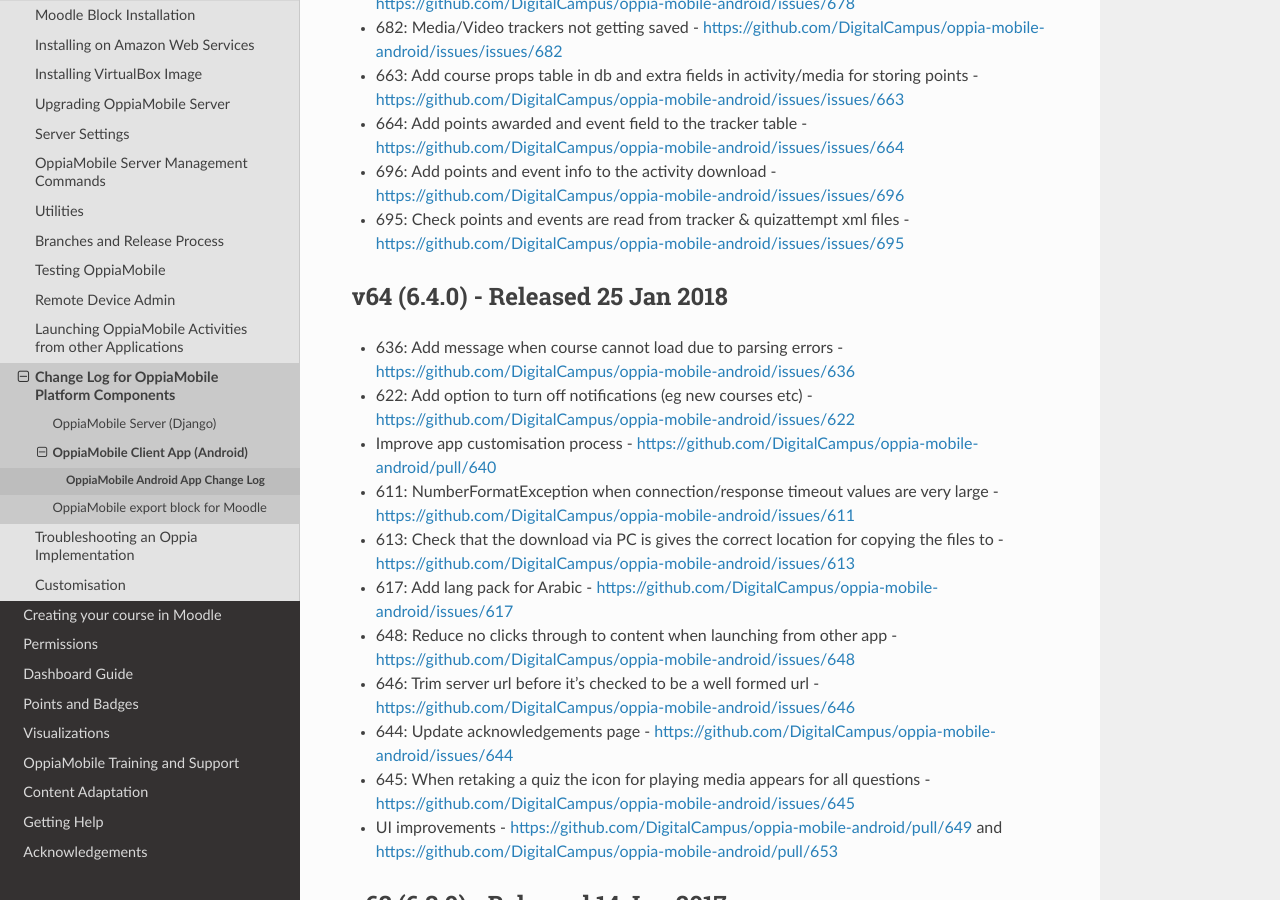
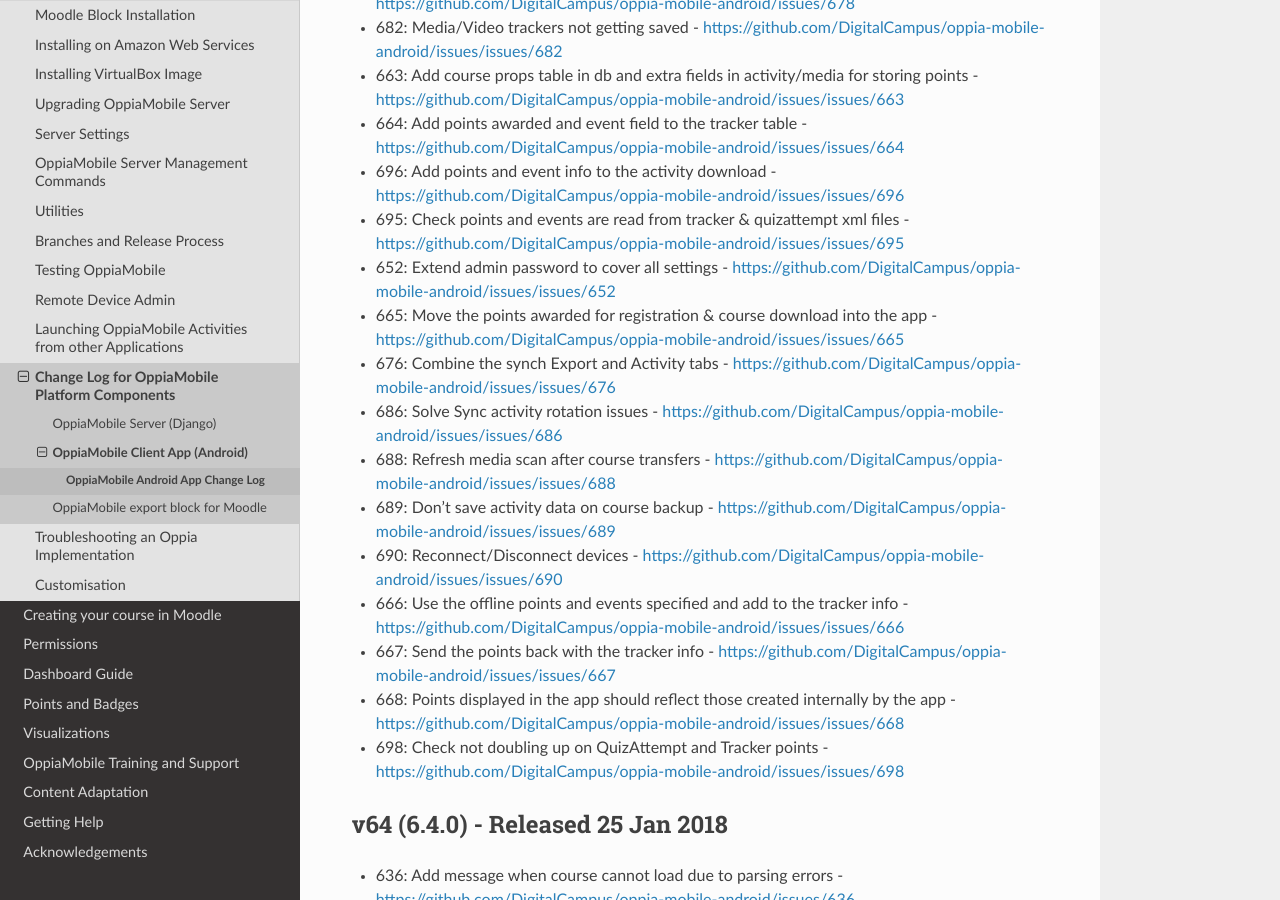
Before and after one commit to DigitalCampus/django-oppia, a Sphinx documentation site: the page built from docs/dev/changelog_android.rst, in a window 1280 px wide and 900 px high, scrolled down 848 px. Built offline with Sphinx 7.4.7 and the Read the Docs theme 2.0.0, drawn with Linux system fonts in a browser that asks for light colours; the version number is read from the project's files by our own code.

Commit message:
update docs

```diff
--- a/docs/dev/changelog_android.rst
+++ b/docs/dev/changelog_android.rst
@@ -25,6 +25,17 @@
 * 664: Add points awarded and event field to the tracker table - https://github.com/DigitalCampus/oppia-mobile-android/issues/issues/664
 * 696: Add points and event info to the activity download - https://github.com/DigitalCampus/oppia-mobile-android/issues/issues/696
 * 695: Check points and events are read from tracker & quizattempt xml files - https://github.com/DigitalCampus/oppia-mobile-android/issues/issues/695
+* 652: Extend admin password to cover all settings - https://github.com/DigitalCampus/oppia-mobile-android/issues/issues/652
+* 665: Move the points awarded for registration & course download into the app - https://github.com/DigitalCampus/oppia-mobile-android/issues/issues/665
+* 676: Combine the synch Export and Activity tabs - https://github.com/DigitalCampus/oppia-mobile-android/issues/issues/676
+* 686: Solve Sync activity rotation issues - https://github.com/DigitalCampus/oppia-mobile-android/issues/issues/686
+* 688: Refresh media scan after course transfers - https://github.com/DigitalCampus/oppia-mobile-android/issues/issues/688
+* 689: Don't save activity data on course backup - https://github.com/DigitalCampus/oppia-mobile-android/issues/issues/689
+* 690: Reconnect/Disconnect devices - https://github.com/DigitalCampus/oppia-mobile-android/issues/issues/690
+* 666: Use the offline points and events specified and add to the tracker info - https://github.com/DigitalCampus/oppia-mobile-android/issues/issues/666
+* 667: Send the points back with the tracker info - https://github.com/DigitalCampus/oppia-mobile-android/issues/issues/667
+* 668: Points displayed in the app should reflect those created internally by the app - https://github.com/DigitalCampus/oppia-mobile-android/issues/issues/668
+* 698: Check not doubling up on QuizAttempt and Tracker points - https://github.com/DigitalCampus/oppia-mobile-android/issues/issues/698
 
 .. _appv64:
 
```
